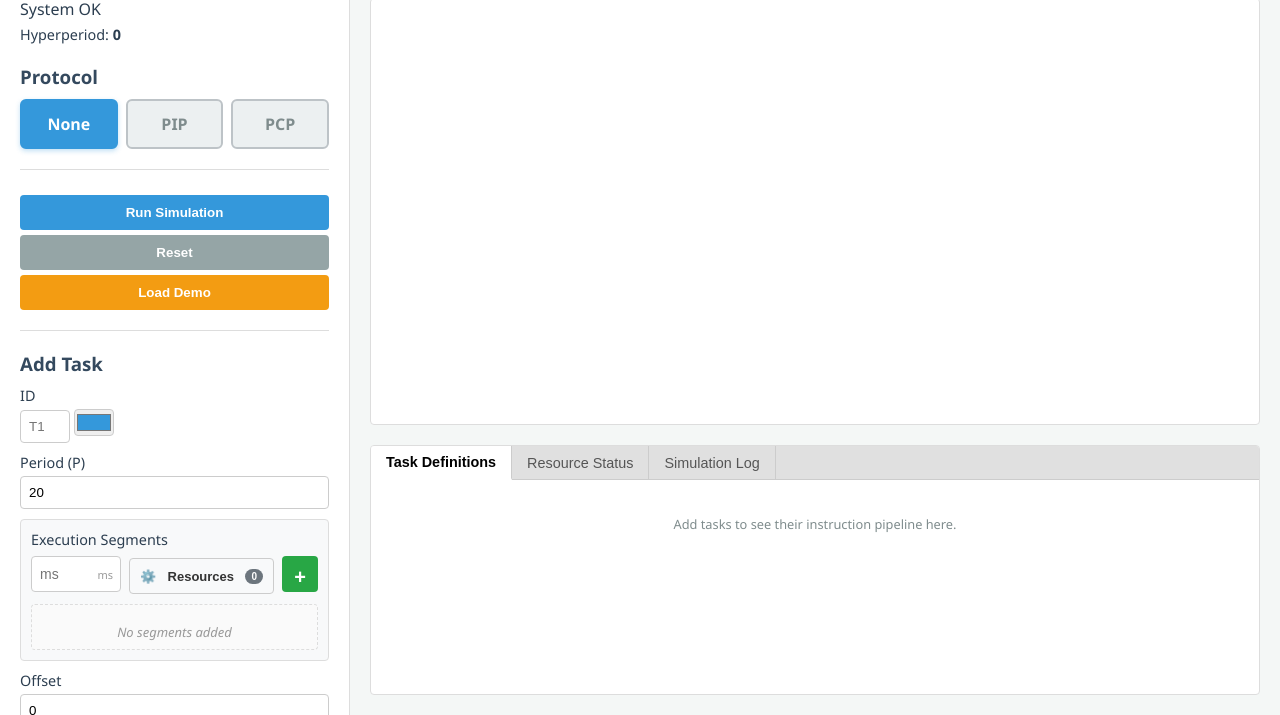
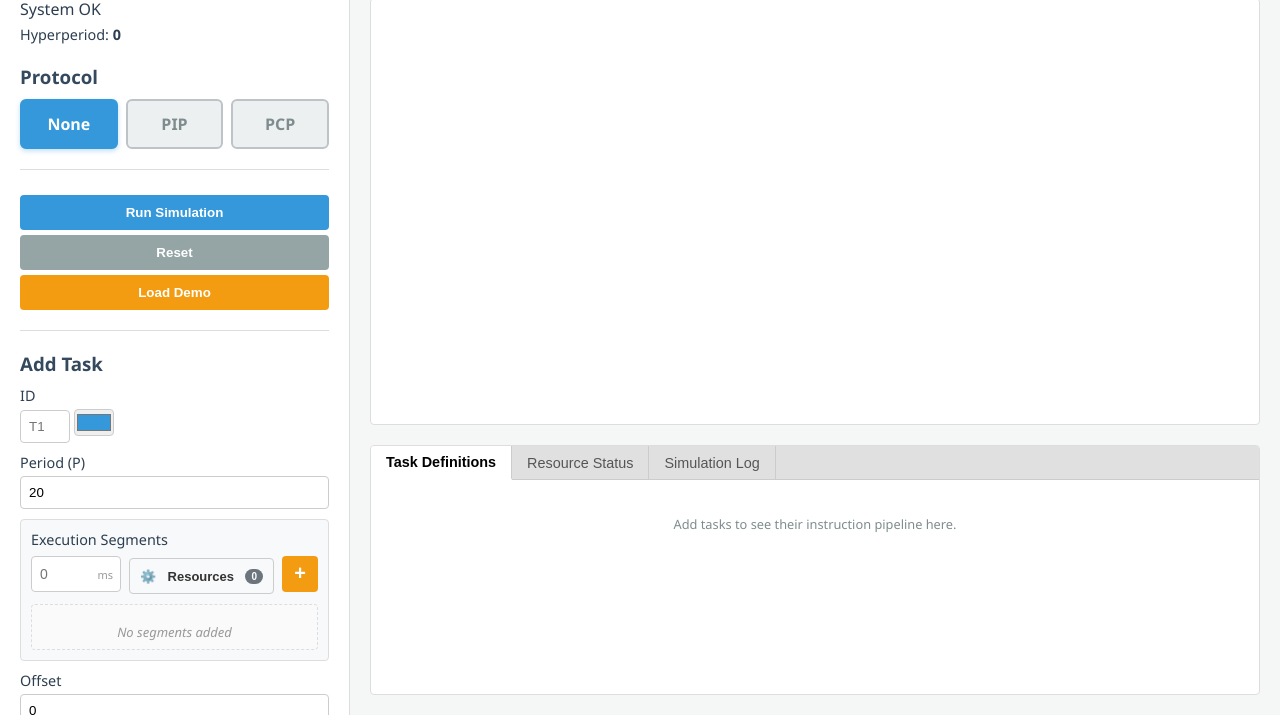
Before and after one commit to Dood345/SchedulerVisualization, a website with bundled scripts: page index.html in a window 1280 px wide. Shown: the part 85-800 px from the top of the page. Built offline with nearby package versions, Linux system fonts and the light colour scheme.

Commit message:
minor ui tweaks

```diff
--- a/index.html
+++ b/index.html
@@ -60,7 +60,7 @@
 
                         <div class="segment-input-group">
                             <div class="input-wrapper">
-                                <input type="number" id="seg-duration" placeholder="ms" min="1" class="compact-input">
+                                <input type="number" id="seg-duration" placeholder="0" min="1" class="compact-input">
                                 <span class="unit-label">ms</span>
                             </div>
 
--- a/style.css
+++ b/style.css
@@ -430,7 +430,7 @@ canvas {
     flex: 0 0 36px;
     /* Square */
     width: 36px;
-    background-color: #28a745;
+    background-color: #f39c12;
     /* Green */
     color: white;
     border: none;
@@ -441,7 +441,8 @@ canvas {
     display: flex;
     align-items: center;
     justify-content: center;
-    padding-bottom: 2px;
+    padding: 0;
+    /* Remove manual tweak, let Flexbox center it */
     margin-top: 0;
     /* Override generic button margin */
 }
```
